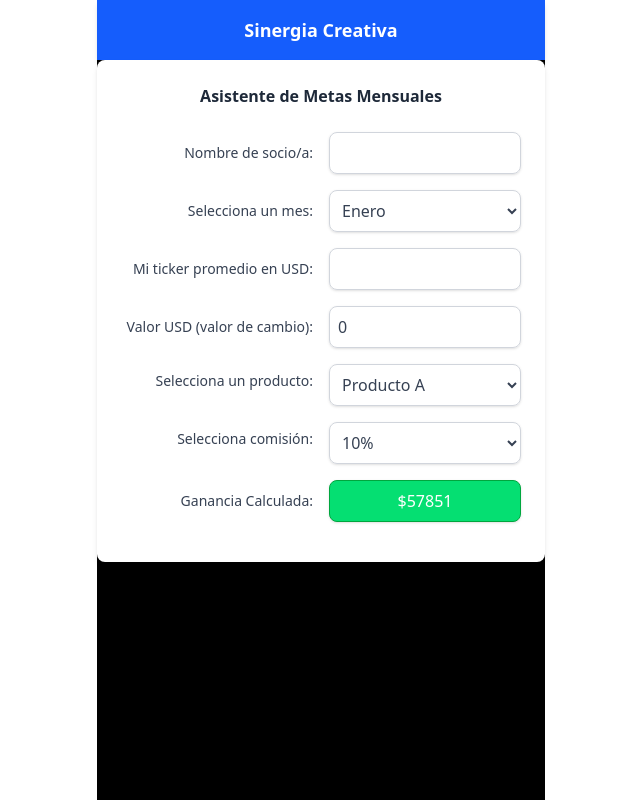
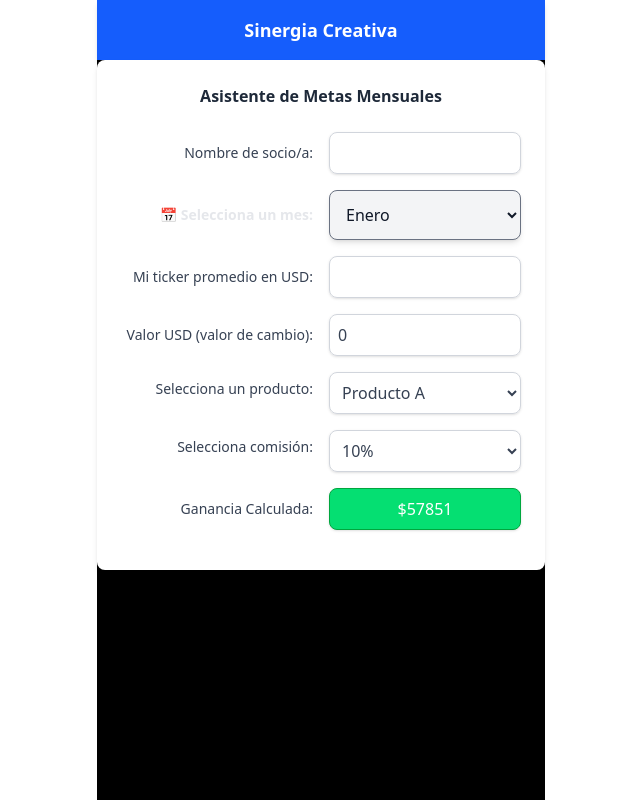
Before and after one commit to matiascruz-beep/DesafioFrontend, a React (Vite) app: page / in a window 1280 px wide. Shown: the whole page, without its empty margins (319-959 px from the left). Built offline with nearby package versions, Linux system fonts and the light colour scheme.

Commit message:
agrego logica para seleccionar el mes

```diff
--- a/src/components/monthSelect.jsx
+++ b/src/components/monthSelect.jsx
@@ -21,9 +21,9 @@ const MonthSelector = () => {
 
     return (
       <>
-<p className="text-sm font-medium text-gray-700 text-right">Selecciona un mes:</p>
+<p className="text-sm font-semibold text-gray-200 text-right">📅 Selecciona un mes:</p>
         {/* Dropdown para seleccionar el mes */}
-        <select value={selectedMonth} onChange={handleMonthChange} className='text-gray-700 p-2 rounded w-full p-2 border border-gray-300 rounded-lg shadow-sm focus:ring-blue-500 focus:border-blue-500 transition"'>
+        <select value={selectedMonth} onChange={handleMonthChange} className="text-gray-900 w-full p-3 border border-gray-500 rounded-lg shadow-md bg-gray-100 focus:ring-2 focus:ring-blue-400 focus:border-blue-400 transition-all duration-300">
           <option value="1">Enero</option>
           <option value="2">Febrero</option>
           <option value="3">Marzo</option>
```
